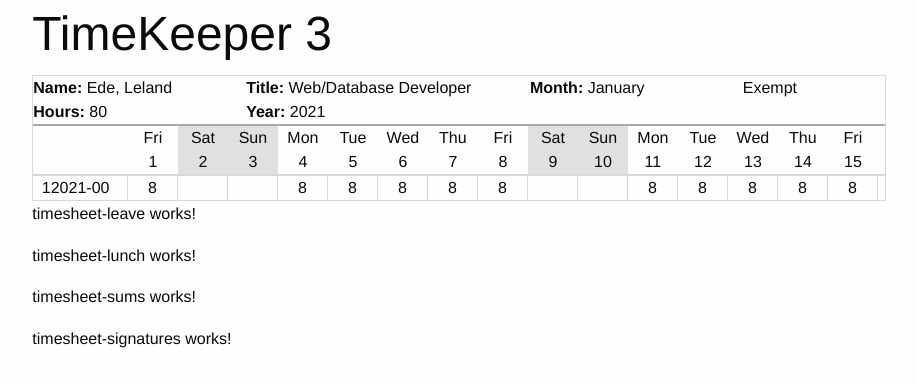
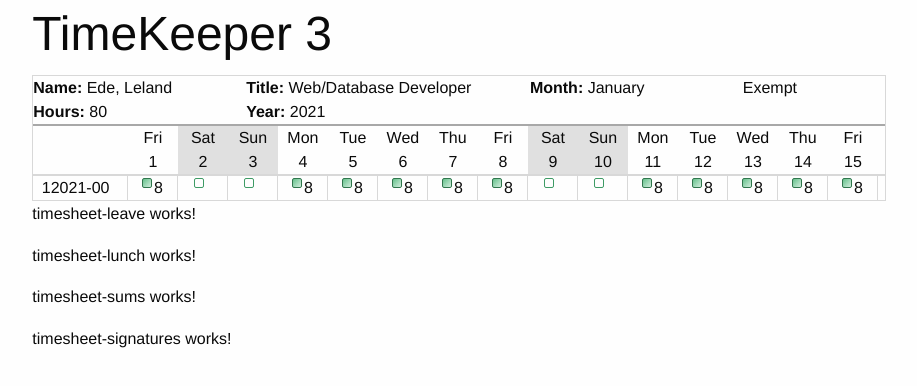
Before and after one commit to lede701/tk3spa, an Angular app: page / in a window 1280 px wide. Shown: the top 386 px of the page, without its empty margins (181-1098 px from the left). Built offline with nearby package versions, Linux system fonts and the light colour scheme.

Commit message:
Worked on the notes and preping for a modal popup

```diff
--- a/src/app/models/sheet.model.ts
+++ b/src/app/models/sheet.model.ts
@@ -99,6 +99,7 @@ export class Timesheet extends BaseModel{
       let dayKey = this.getDateKey(day);
       if (day.getDay() != 0 && day.getDay() != 6) {
         td.hrWorked = 8;
+        td.comment = "Test comment";
       }
       daysData[dayKey] = td;
     }
--- a/src/app/timesheet-grant/timesheet-grant.component.html
+++ b/src/app/timesheet-grant/timesheet-grant.component.html
@@ -1,4 +1,5 @@
 <div class="grant-line" *ngFor="let g of getGrantList()">
    <div class="grant-code cell-day-2">{{g.getGrantCode()}}</div>
-  <div class="cell-day" *ngFor="let day of getDaysList()"><span [innerHTML]="formatTime(g.getDayDetails(day).hrWorked)"></span></div>
+  <div class="cell-day" *ngFor="let day of getDaysList()" (click)="onEditDay(g.getDayDetails(day))"><span class="{{getCommentMarkerClass(g.getDayDetails(day))}}"></span><span [innerHTML]="formatTime(g.getDayDetails(day).hrWorked)"></span></div>
+  <div id="cellEditor"></div>
 </div>
--- a/src/app/timesheet-grant/timesheet-grant.component.less
+++ b/src/app/timesheet-grant/timesheet-grant.component.less
@@ -1,4 +1,6 @@
 @borderColor: #d8d8d8;
+@commentColor: #77c899;
+@commentBoxSize: 10px;
 
 .grant-line{
   border: 1px solid @borderColor;
@@ -21,3 +23,23 @@
 .cell-day-2 {
   width: 100%/9;
 }
+
+
+.comment-empty {
+  border: 1px solid darken(@commentColor, 20%);
+  border-radius: 2px;
+  display: inline-block;
+  height: @commentBoxSize;
+  margin: 0px 2px 5px 0px;
+  width: @commentBoxSize;
+}
+
+.comment-filled {
+  background-image: linear-gradient(to bottom right, darken(@commentColor, 5%), lighten(@commentColor, 25%));
+  border: 1px solid darken(@commentColor, 30%);
+  border-radius: 2px;
+  display: inline-block;
+  height: @commentBoxSize;
+  margin: 0px 2px 5px 0px;
+  width: @commentBoxSize;
+}
--- a/src/app/timesheet-grant/timesheet-grant.component.ts
+++ b/src/app/timesheet-grant/timesheet-grant.component.ts
@@ -40,4 +40,15 @@ export class TimesheetGrantComponent implements OnInit {
     // Return trhe formatted string
     return ftime;
   }
+  getCommentMarkerClass(td: TimeDetails): string {
+    let markerClass = "comment-empty";
+    if (td.comment !== undefined && td.comment.length > 0) {
+      markerClass = "comment-filled";
+    }
+    return markerClass;
+  }
+
+  onEditDay(td: TimeDetails) {
+    //$('#cellEditor').innerHtml(td.comment);
+  }
 }
--- a/src/index.html
+++ b/src/index.html
@@ -7,6 +7,7 @@
   <meta name="viewport" content="width=device-width, initial-scale=1">
   <link rel="icon" type="image/x-icon" href="favicon.ico">
   <script src="https://code.jquery.com/jquery-3.5.1.min.js" integrity="sha256-9/aliU8dGd2tb6OSsuzixeV4y/faTqgFtohetphbbj0=" crossorigin="anonymous"></script>
+  <script src="https://code.jquery.com/ui/1.12.1/jquery-ui.min.js" integrity="sha256-VazP97ZCwtekAsvgPBSUwPFKdrwD3unUfSGVYrahUqU=" crossorigin="anonymous"></script>
   <!-- Compressed CSS -->
   <link rel="stylesheet" href="https://cdn.jsdelivr.net/npm/foundation-sites@6.6.3/dist/css/foundation.min.css" integrity="sha256-ogmFxjqiTMnZhxCqVmcqTvjfe1Y/ec4WaRj/aQPvn+I=" crossorigin="anonymous">
 
```
